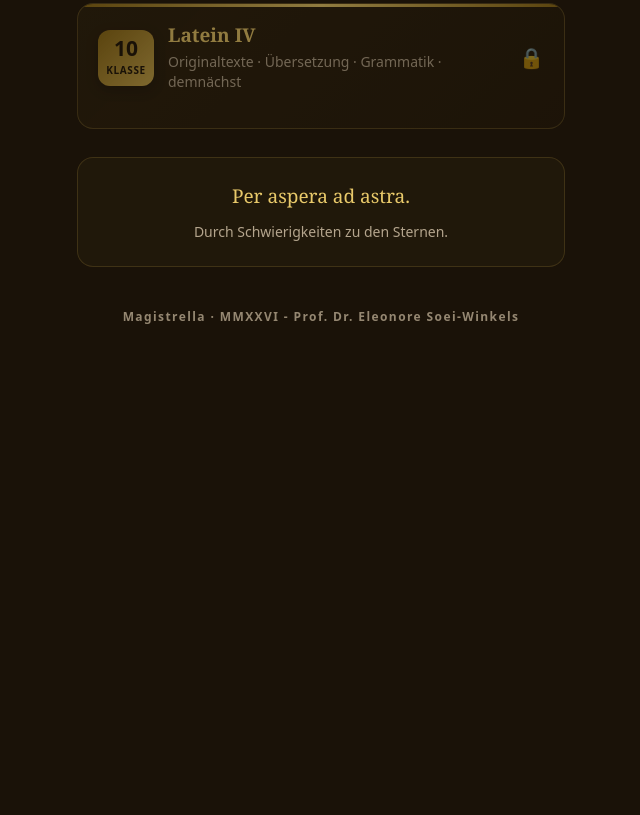
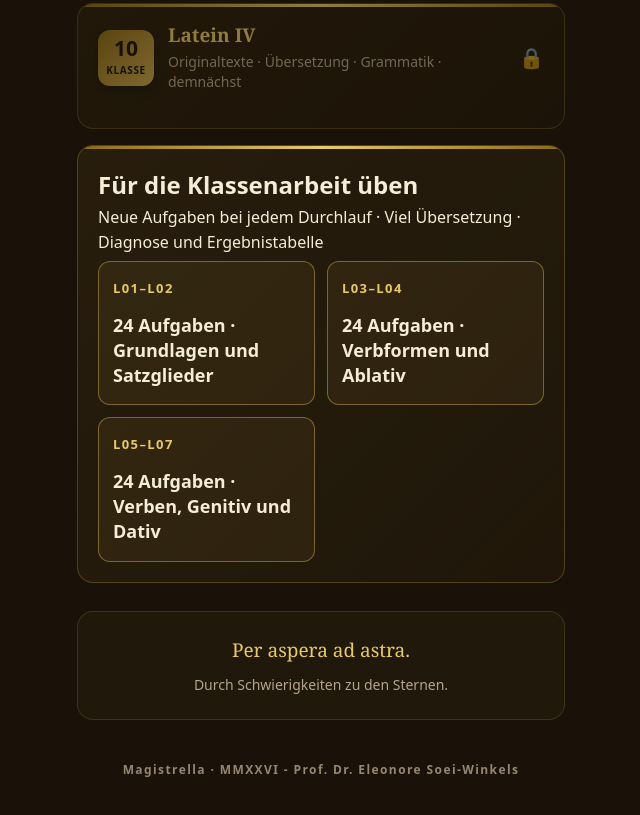
Before and after one commit to eleonore-codes/Magistrella, a plain HTML site: page index.html in a window 1280 px wide. Shown: the part 1396-2211 px from the top of the page, without its empty margins (319-959 px from the left). Before the commit the page ends 1770 px from the top, so only its background shows below. Drawn offline with Linux system fonts and the light colour scheme.

Commit message:
Add year-card section for exam preparation

```diff
--- a/index.html
+++ b/index.html
@@ -332,6 +332,16 @@
       </div>
     </section>
 
+    <section class="year-card" aria-labelledby="exam-title">
+      <h2 id="exam-title">Für die Klassenarbeit üben</h2>
+      <p>Neue Aufgaben bei jedem Durchlauf · Viel Übersetzung · Diagnose und Ergebnistabelle</p>
+      <nav class="lektion-grid" aria-label="Klassenarbeits-Trainings">
+        <a class="lektion-btn available" href="l7/klassenarbeiten.html?gruppe=12"><div class="lektion-num">L01–L02</div><div class="lektion-topics">24 Aufgaben · Grundlagen und Satzglieder</div></a>
+        <a class="lektion-btn available" href="l7/klassenarbeiten.html?gruppe=34"><div class="lektion-num">L03–L04</div><div class="lektion-topics">24 Aufgaben · Verbformen und Ablativ</div></a>
+        <a class="lektion-btn available" href="l7/klassenarbeiten.html?gruppe=567"><div class="lektion-num">L05–L07</div><div class="lektion-topics">24 Aufgaben · Verben, Genitiv und Dativ</div></a>
+      </nav>
+    </section>
+
     <section class="latin-quote" aria-label="Lateinisches Zitat">
       <blockquote>Per aspera ad astra.</blockquote>
       <span class="latin-translation">Durch Schwierigkeiten zu den Sternen.</span>
```
